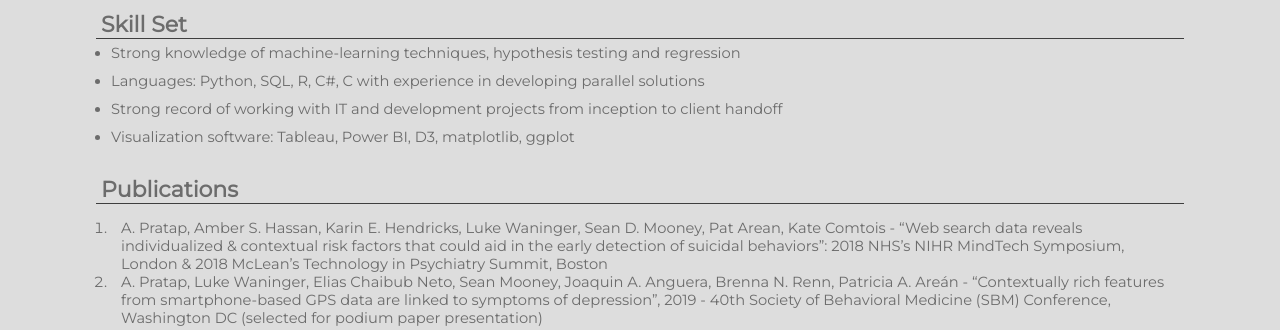
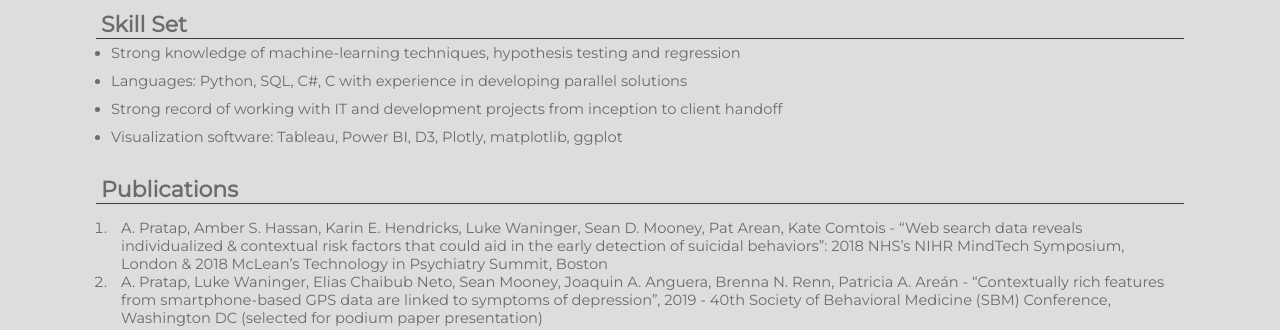
Before and after one commit to aajibad1/waninger, a Flask app: page /resume in a window 1280 px wide. Shown: the part 382-712 px from the top of the page. Run offline with Flask 2, Linux system fonts and the light colour scheme.

Commit message:
update to resume

```diff
--- a/waninger/templates/resume.html
+++ b/waninger/templates/resume.html
@@ -45,9 +45,9 @@
         </div>
         <ul>
             <li>Strong knowledge of machine-learning techniques, hypothesis testing and regression</li>
-            <li>Languages: Python, SQL, R, C#, C with experience in developing parallel solutions</li>
+            <li>Languages: Python, SQL, C#, C with experience in developing parallel solutions</li>
             <li>Strong record of working with IT and development projects from inception to client handoff</li>
-            <li>Visualization software: Tableau, Power BI, D3, matplotlib, ggplot</li>
+            <li>Visualization software: Tableau, Power BI, D3, Plotly, matplotlib, ggplot</li>
         </ul>
 
         <div class="resume-heading">
```
